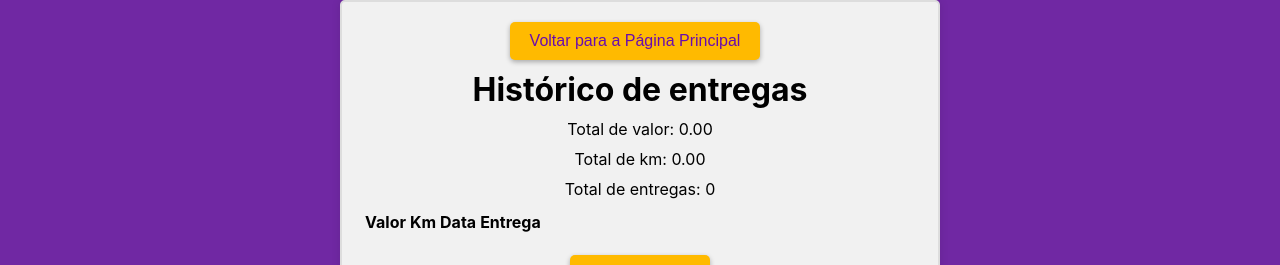
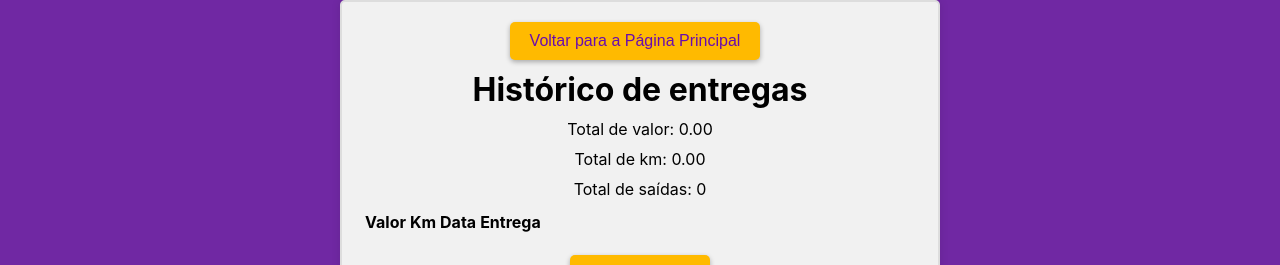
Before and after one commit to OWillMatheuz/meus-valores, a React (Create React App) app: page /historico in a window 1280 px wide. Shown: the top 265 px of the page. Built offline with nearby package versions, Linux system fonts and the light colour scheme.

Commit message:
versão 10.0.0

```diff
--- a/src/paginas/historico/Historico.tsx
+++ b/src/paginas/historico/Historico.tsx
@@ -147,7 +147,7 @@ function Historico() {
             <span id="total-km">{getTotalKm()}</span>
           </div>
           <div className="form-group">
-            <label htmlFor="total-entregas">Total de entregas: </label>
+            <label htmlFor="total-entregas">Total de saídas: </label>
             <span id="total-entregas">{getTotalEntregas()}</span>
           </div>
           <table>
```
